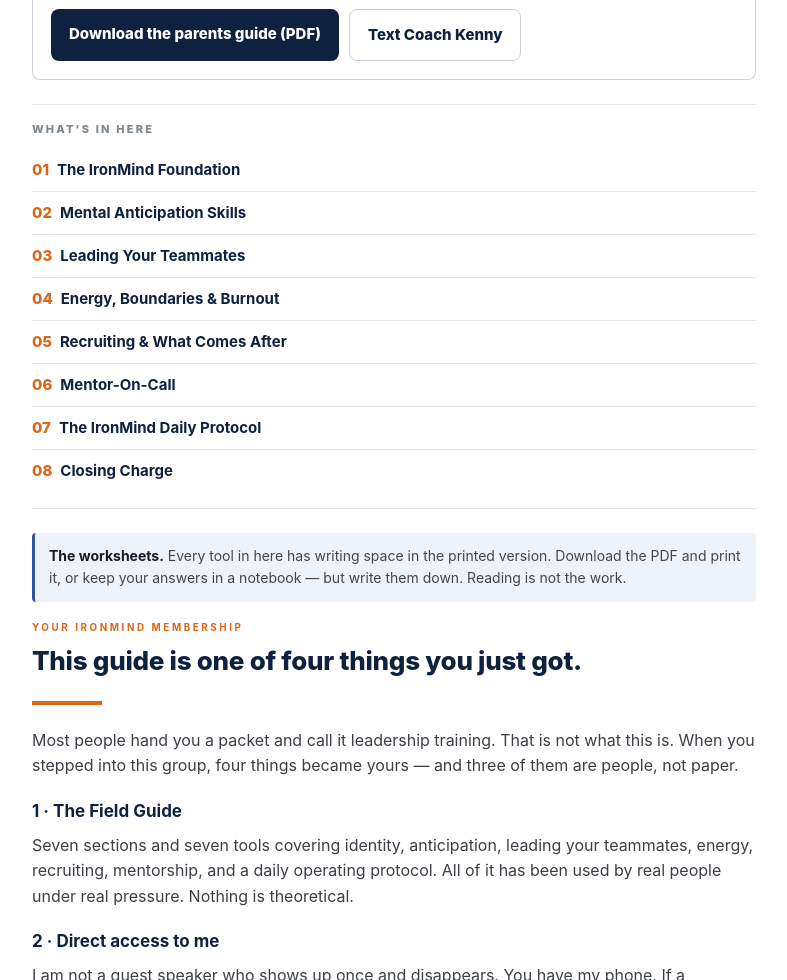
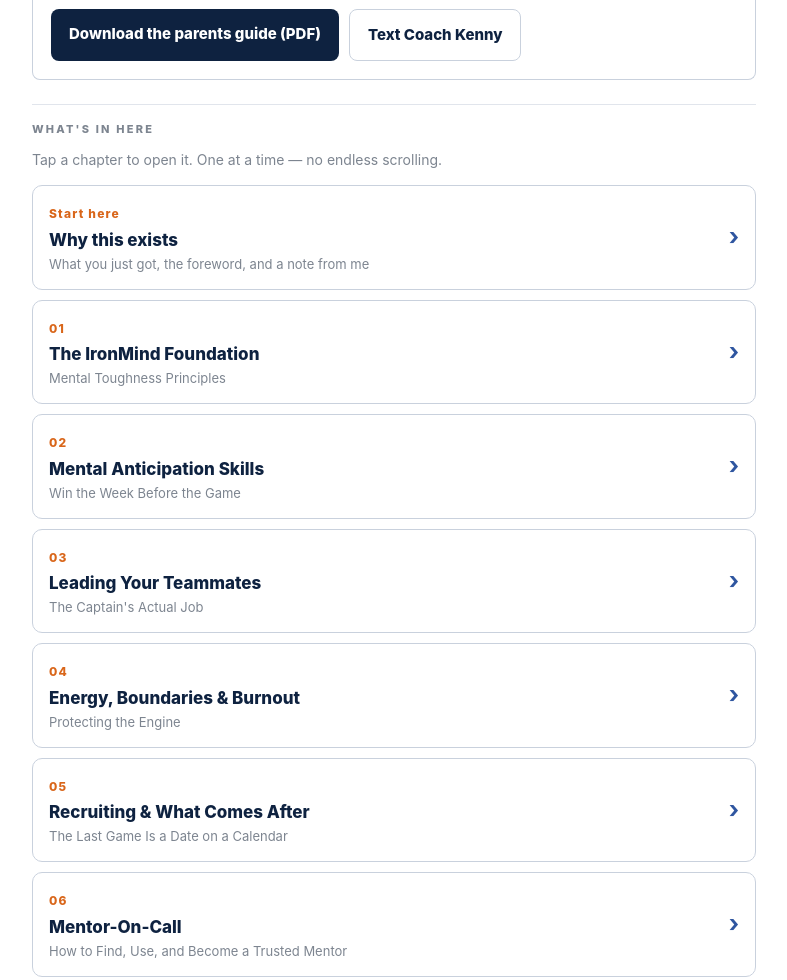
Before and after one commit to kstoddart-collab/theathletecheck-site, a website: page theathletecheck-site 2/bollesleaders.html in a window 1280 px wide. Shown: the part 2457-3437 px from the top of the page, without its empty margins (246-1033 px from the left). Drawn offline with Linux system fonts and the light colour scheme; no server answers.

Commit message:
Add files via upload

```diff
--- a/theathletecheck-site 2/bollesleaders.html
+++ b/theathletecheck-site 2/bollesleaders.html
@@ -488,6 +488,21 @@ form.ws p.hp{display:none}
 .bannerstrip a{display:block;max-width:270px;margin:0 auto;border:1px solid var(--hairline);border-radius:10px;overflow:hidden}
 .bannerstrip img{display:block;width:100%;height:auto}
 @media (min-width:1260px){ .bannerstrip{display:none} }
+
+/* ---------- chaptered guide ---------- */
+.menucard{display:block;width:100%;text-align:left;border:1px solid var(--rule);border-radius:10px;background:#fff;padding:14px 16px;margin:0 0 10px;cursor:pointer;font:inherit;position:relative}
+.menucard:hover{border-color:var(--steel);box-shadow:0 2px 10px rgba(14,34,64,.07)}
+.menucard .n{font-size:12px;font-weight:800;color:var(--red);letter-spacing:.1em}
+.menucard .t{display:block;font-size:17px;font-weight:800;color:var(--panel);line-height:1.3;margin-top:3px;padding-right:22px}
+.menucard .s{display:block;font-size:13px;color:var(--muted);margin-top:3px}
+.menucard::after{content:"›";position:absolute;right:16px;top:50%;transform:translateY(-50%);font-size:24px;color:var(--steel);font-weight:700;line-height:1}
+.chapnav{display:flex;align-items:center;gap:10px;margin:0 0 14px;flex-wrap:wrap;scroll-margin-top:80px}
+.chapter > .chapnav:first-child{position:sticky;top:72px;z-index:4;background:#fff;padding:8px 0;margin-bottom:8px}
+.chapter{scroll-margin-top:80px}
+.chapnav button{font:inherit;font-size:14px;font-weight:800;padding:10px 14px;border-radius:999px;border:1px solid var(--rule);background:#fff;color:var(--panel);cursor:pointer}
+.chapnav button.primary{background:var(--panel);color:#fff;border-color:var(--panel)}
+.chapend{margin:26px 0 6px;border-top:1px solid var(--hairline);padding-top:18px}
+.menuhint{font-size:14px;color:var(--muted);margin:0 0 14px}
 </style>
 </head>
 <body>
@@ -2180,5 +2195,111 @@ document.querySelectorAll('form.ws, form.poll-form').forEach(function(f){
   }
 })();
 </script>
+<script>
+(function(){
+  var guide=document.getElementById('guide'); if(!guide) return;
+  var toc=guide.querySelector('.toc'); if(!toc) return;
+  var kids=Array.prototype.slice.call(guide.children);
+  var tocIndex=kids.indexOf(toc);
+
+  // group everything after the contents into chapters, split at each section head
+  var groups=[], current=null;
+  for(var i=tocIndex+1;i<kids.length;i++){
+    var el=kids[i];
+    if(el.classList && el.classList.contains('sechead')){
+      current={title:'', sub:'', blocks:[]};
+      var h1=el.querySelector('h1.sec');
+      if(h1){
+        var span=h1.querySelector('span');
+        current.sub = span ? span.textContent.trim() : '';
+        current.title = h1.textContent.replace(current.sub,'').trim();
+      }
+      groups.push(current);
+      current.blocks.push(el);
+    } else if(current){
+      current.blocks.push(el);
+    } else {
+      if(!groups.frontMatter) groups.frontMatter=[];
+      groups.frontMatter.push(el);
+    }
+  }
+  if(!groups.length) return;
+
+  // front matter becomes chapter zero
+  var chapters=[];
+  if(groups.frontMatter && groups.frontMatter.length){
+    chapters.push({n:'Start here', title:'Why this exists', sub:'What you just got, the foreword, and a note from me', blocks:groups.frontMatter});
+  }
+  groups.forEach(function(g,idx){
+    chapters.push({n:('0'+(idx+1)).slice(-2), title:g.title, sub:g.sub, blocks:g.blocks});
+  });
+
+  // wrap each chapter's blocks in a container
+  chapters.forEach(function(c){
+    var box=document.createElement('div');
+    box.className='chapter'; box.hidden=true;
+    c.blocks[0].parentNode.insertBefore(box, c.blocks[0]);
+    c.blocks.forEach(function(b){ box.appendChild(b); });
+    c.box=box;
+
+    var nav=document.createElement('div'); nav.className='chapnav';
+    var back=document.createElement('button'); back.type='button'; back.textContent='← All chapters';
+    back.addEventListener('click', showMenu);
+    nav.appendChild(back);
+    box.insertBefore(nav, box.firstChild);
+
+    var end=document.createElement('div'); end.className='chapend';
+    var nav2=document.createElement('div'); nav2.className='chapnav';
+    var back2=document.createElement('button'); back2.type='button'; back2.textContent='← All chapters';
+    back2.addEventListener('click', showMenu);
+    nav2.appendChild(back2);
+    end.appendChild(nav2);
+    box.appendChild(end);
+    c.endNav=nav2;
+  });
+
+  // next buttons
+  chapters.forEach(function(c,i){
+    if(i<chapters.length-1){
+      var nx=document.createElement('button'); nx.type='button'; nx.className='primary';
+      nx.textContent='Next: '+chapters[i+1].title+' →';
+      nx.addEventListener('click', function(){ openChapter(i+1); });
+      c.endNav.appendChild(nx);
+    }
+  });
+
+  // rebuild the contents list as tappable cards
+  var label=toc.querySelector('.l');
+  toc.innerHTML='';
+  if(label) toc.appendChild(label);
+  var hint=document.createElement('p'); hint.className='menuhint';
+  hint.textContent='Tap a chapter to open it. One at a time — no endless scrolling.';
+  toc.appendChild(hint);
+  chapters.forEach(function(c,i){
+    var b=document.createElement('button'); b.type='button'; b.className='menucard';
+    b.innerHTML='<span class="n">'+c.n+'</span><span class="t"></span>'+(c.sub?'<span class="s"></span>':'');
+    b.querySelector('.t').textContent=c.title;
+    if(c.sub) b.querySelector('.s').textContent=c.sub;
+    b.addEventListener('click', function(){ openChapter(i); });
+    toc.appendChild(b);
+  });
+
+  var note=guide.querySelector('.wsnote');
+
+  function showMenu(){
+    chapters.forEach(function(c){ c.box.hidden=true; });
+    toc.hidden=false; if(note) note.hidden=false;
+    var y=toc.getBoundingClientRect().top+window.scrollY-84;
+    window.scrollTo({top:Math.max(0,y), behavior:'instant'});
+  }
+  function openChapter(i){
+    chapters.forEach(function(c,j){ c.box.hidden = j!==i; });
+    toc.hidden=true; if(note) note.hidden=true;
+    var y=chapters[i].box.getBoundingClientRect().top+window.scrollY-84;
+    window.scrollTo({top:Math.max(0,y), behavior:'instant'});
+  }
+  showMenu();
+})();
+</script>
 </body>
 </html>
```
